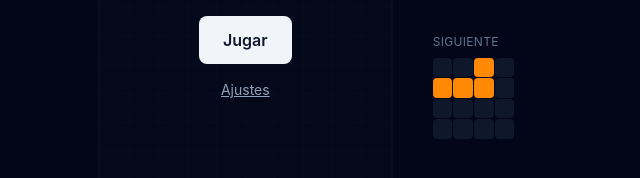
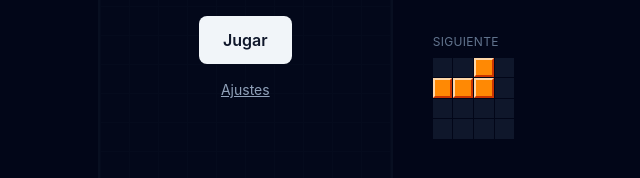
Before and after one commit to Calikane13/tetris, a React (Vite) app: page / in a window 1280 px wide. Shown: the part 394-572 px from the top of the page, without its empty margins (334-974 px from the left). Built offline with nearby package versions, Linux system fonts and the light colour scheme.

Commit message:
V01-V03: bloques con relieve

```diff
--- a/src/components/Cell.tsx
+++ b/src/components/Cell.tsx
@@ -2,7 +2,7 @@
 // tablero), así que va envuelto en memo para que solo se repinte si cambia.
 
 import { memo } from 'react';
-import { GHOST_BORDERS, PIECE_COLORS } from '../engine/constants';
+import { GHOST_BORDERS, PIECE_STYLES } from '../engine/constants';
 import type { PieceType } from '../engine/types';
 
 interface CellProps {
@@ -14,10 +14,24 @@ interface CellProps {
 
 function CellComponent({ filled, ghost }: CellProps) {
   if (filled) {
-    return <div className={`h-full w-full rounded-sm ${PIECE_COLORS[filled]}`} />;
+    const style = PIECE_STYLES[filled];
+
+    // Bordes de distinto color en cada lado: claros arriba y a la izquierda,
+    // oscuros abajo y a la derecha. Es lo que da la sensación de volumen.
+    //
+    // Sin border-radius a propósito (requisito V10): con esquinas redondeadas,
+    // los cuatro bordes de distinto color se cortan en diagonales que se ven
+    // sucias. Cuadrado queda limpio y además encaja con el aspecto retro.
+    return (
+      <div
+        className={`h-full w-full border-2 border-solid ${style.fill} ${style.light} ${style.dark}`}
+      />
+    );
   }
 
   if (ghost) {
+    // El fantasma no lleva relieve, para que no se confunda con un bloque real
+    // (requisito V13).
     return (
       <div
         className={`h-full w-full rounded-sm border-2 bg-transparent ${GHOST_BORDERS[ghost]}`}
@@ -25,7 +39,7 @@ function CellComponent({ filled, ghost }: CellProps) {
     );
   }
 
-  return <div className="h-full w-full rounded-sm bg-slate-900" />;
+  return <div className="h-full w-full bg-slate-900" />;
 }
 
 export const Cell = memo(CellComponent);
--- a/src/components/NextPiece.tsx
+++ b/src/components/NextPiece.tsx
@@ -2,7 +2,7 @@
 // Se dibuja siempre en una rejilla de 4x4 para que el recuadro no cambie de
 // tamaño según la pieza que toque.
 
-import { PIECE_COLORS } from '../engine/constants';
+import { PIECE_STYLES } from '../engine/constants';
 import { getCells } from '../engine/tetrominoes';
 import type { PieceType } from '../engine/types';
 
@@ -11,6 +11,7 @@ const PREVIEW_SIZE = 4;
 export function NextPiece({ type }: { type: PieceType }) {
   const cells = getCells(type, 0);
   const occupied = new Set(cells.map((cell) => `${cell.row}-${cell.col}`));
+  const style = PIECE_STYLES[type];
 
   return (
     <div className="flex flex-col gap-2">
@@ -27,13 +28,14 @@ export function NextPiece({ type }: { type: PieceType }) {
           const col = index % PREVIEW_SIZE;
           const isFilled = occupied.has(`${row}-${col}`);
 
+          // Mismo relieve que en el tablero (requisito V14).
           return (
             <div
               key={index}
               className={
                 isFilled
-                  ? `rounded-sm ${PIECE_COLORS[type]}`
-                  : 'rounded-sm bg-slate-900'
+                  ? `border-2 border-solid ${style.fill} ${style.light} ${style.dark}`
+                  : 'bg-slate-900'
               }
             />
           );
--- a/src/engine/constants.ts
+++ b/src/engine/constants.ts
@@ -9,7 +9,7 @@ export const BOARD_HEIGHT = 20;
 
 /* Gravedad (regla R10).
    intervalo = max(MIN_DROP_INTERVAL, BASE_DROP_INTERVAL - (nivel - 1) * LEVEL_SPEEDUP)
-   Nivel 1: 800 ms. Nivel 2: 730 ms. A partir del nivel 11 se queda en 80 ms. */
+   Nivel 1: 800 ms. Nivel 2: 730 ms. Nivel 11: 100 ms. Desde el 12: 80 ms. */
 export const BASE_DROP_INTERVAL = 800;
 export const LEVEL_SPEEDUP = 70;
 export const MIN_DROP_INTERVAL = 80;
@@ -43,22 +43,39 @@ export const LINES_PER_LEVEL = 10;
    (regla R18). El 0 es el intento en el sitio, sin mover. */
 export const ROTATION_OFFSETS = [0, 1, -1, 2, -2];
 
-/* Colores de cada pieza, como clases completas de Tailwind.
-   IMPORTANTE: tienen que estar escritas enteras. Tailwind analiza el código
-   buscando nombres literales, así que algo como `bg-${color}-400` no generaría
-   ninguna clase y las piezas saldrían sin color. */
-export const PIECE_COLORS: Record<PieceType, string> = {
-  I: 'bg-cyan-400',
-  O: 'bg-yellow-300',
-  T: 'bg-purple-400',
-  S: 'bg-green-400',
-  Z: 'bg-red-400',
-  J: 'bg-blue-400',
-  L: 'bg-orange-400',
+/*
+  Colores de cada pieza, como clases completas de Tailwind (v2, requisitos
+  V10-V12).
+
+  Cada pieza tiene tres tonos:
+    fill   relleno principal
+    light  bordes superior e izquierdo, para simular la luz
+    dark   bordes inferior y derecho, para la sombra
+
+  IMPORTANTE: tienen que estar escritas enteras. Tailwind analiza el código
+  buscando nombres literales, así que algo como `bg-${color}-400` no generaría
+  ninguna clase y las piezas saldrían sin color. Por eso este mapa es repetitivo
+  a propósito: es la forma de que el analizador las encuentre.
+*/
+export interface PieceStyle {
+  fill: string;
+  light: string;
+  dark: string;
+}
+
+export const PIECE_STYLES: Record<PieceType, PieceStyle> = {
+  I: { fill: 'bg-cyan-400', light: 'border-t-cyan-200 border-l-cyan-200', dark: 'border-b-cyan-700 border-r-cyan-700' },
+  O: { fill: 'bg-yellow-300', light: 'border-t-yellow-100 border-l-yellow-100', dark: 'border-b-yellow-600 border-r-yellow-600' },
+  T: { fill: 'bg-purple-400', light: 'border-t-purple-200 border-l-purple-200', dark: 'border-b-purple-700 border-r-purple-700' },
+  S: { fill: 'bg-green-400', light: 'border-t-green-200 border-l-green-200', dark: 'border-b-green-700 border-r-green-700' },
+  Z: { fill: 'bg-red-400', light: 'border-t-red-200 border-l-red-200', dark: 'border-b-red-700 border-r-red-700' },
+  J: { fill: 'bg-blue-400', light: 'border-t-blue-200 border-l-blue-200', dark: 'border-b-blue-700 border-r-blue-700' },
+  L: { fill: 'bg-orange-400', light: 'border-t-orange-200 border-l-orange-200', dark: 'border-b-orange-700 border-r-orange-700' },
 };
 
 /* Bordes para la pieza fantasma, en el mismo tono que su pieza (regla R21).
-   Mismo motivo que arriba: clases literales, nunca construidas al vuelo. */
+   El fantasma no lleva relieve, para que no se confunda con un bloque real
+   (requisito V13). */
 export const GHOST_BORDERS: Record<PieceType, string> = {
   I: 'border-cyan-400',
   O: 'border-yellow-300',
@@ -68,3 +85,15 @@ export const GHOST_BORDERS: Record<PieceType, string> = {
   J: 'border-blue-400',
   L: 'border-orange-400',
 };
+
+/* Animación de limpieza de líneas (v2, requisitos V2 y V9).
+
+   LINE_CLEAR_MS es la duración de la fase completa: el tiempo que el juego pasa
+   detenido mientras se ve el barrido. El mismo número lo usan el store, para
+   programar el temporizador, y el CSS, para la animación.
+
+   LINE_CLEAR_STEP_MS es el retraso entre una columna y la siguiente, que es lo
+   que hace que la luz parezca desplazarse en lugar de encenderse toda a la vez.
+   Con 10 columnas, la última empieza 180 ms después que la primera. */
+export const LINE_CLEAR_MS = 300;
+export const LINE_CLEAR_STEP_MS = 20;
```
